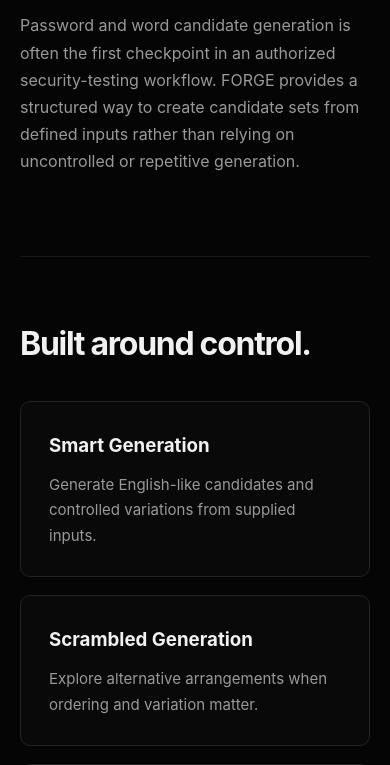
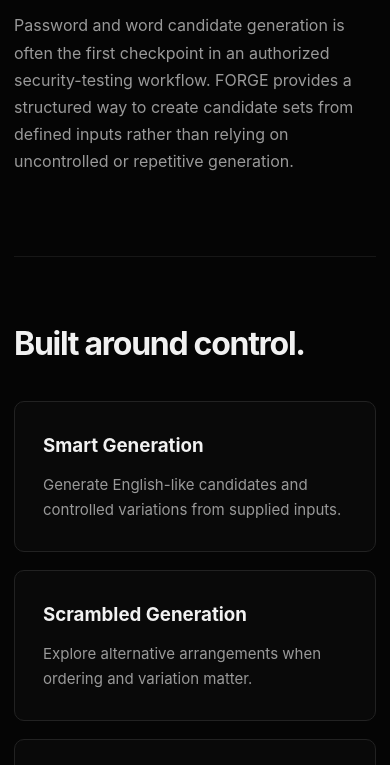
Before and after one commit to ihura666/FORGE, a plain HTML site: page docs/about/index.html in a window 390 px wide. Shown: the part 735-1500 px from the top of the page. Drawn offline with Linux system fonts and the light colour scheme.

Commit message:
Improve About page mobile rendering

```diff
--- a/docs/about/index.html
+++ b/docs/about/index.html
@@ -205,7 +205,67 @@
                 grid-template-columns: 1fr;
             }
         }
-    </style>
+
+/* Mobile rendering safety */
+html {
+    width: 100%;
+    min-width: 0;
+}
+
+body {
+    width: 100%;
+    min-width: 0;
+    min-height: 100vh;
+    overflow-x: hidden;
+}
+
+img,
+svg,
+video,
+canvas {
+    max-width: 100%;
+    height: auto;
+}
+
+.container {
+    width: min(1120px, calc(100% - 32px));
+    margin-left: auto;
+    margin-right: auto;
+}
+
+@media (max-width: 760px) {
+    html,
+    body {
+        width: 100%;
+        min-width: 0;
+    }
+
+    body {
+        overflow-x: hidden;
+    }
+
+    .container {
+        width: calc(100% - 28px);
+        max-width: none;
+    }
+
+    nav,
+    main,
+    footer {
+        width: 100%;
+        max-width: 100%;
+    }
+
+    h1,
+    h2,
+    h3,
+    p {
+        max-width: 100%;
+        overflow-wrap: anywhere;
+    }
+}
+
+</style>
 </head>
 
 <body>
```
